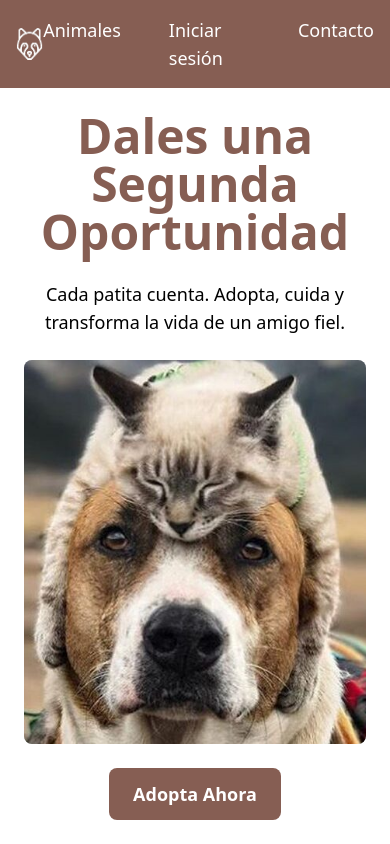
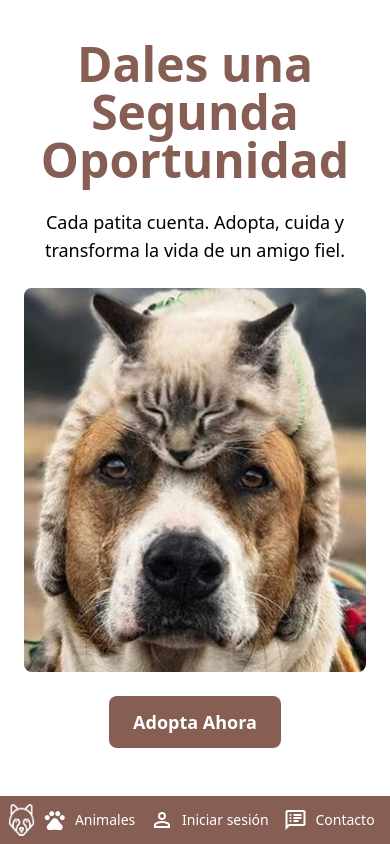
Before and after one commit to DamianMontoya/adoptame-html-css, a plain HTML site: page index.html in a window 390 px wide. Drawn offline with nearby package versions, Linux system fonts and the light colour scheme.

Commit message:
Enhance navigation bar with responsive design and icon integration

```diff
--- a/index.html
+++ b/index.html
@@ -5,25 +5,41 @@
   <meta name="viewport" content="width=device-width, initial-scale=1.0">
   <title>Hogar de Patitas - Adopta y cambia una vida</title>
   <script src="https://cdn.tailwindcss.com"></script>
+  <link href="https://fonts.googleapis.com/css2?family=Material+Symbols+Outlined" rel="stylesheet">
 </head>
 <body class="min-h-screen bg-white text-black flex flex-col">
   <!-- Menú -->
-  <nav class="bg-[#865E53] text-white p-4 flex justify-between items-center">
-    <div class="flex items-center space-x-10">
+  <nav class="bg-[#865E53] text-white p-2 sm:p-4 flex justify-between items-center fixed bottom-0 w-full sm:static sm:flex sm:justify-between">
+    <div class="flex items-center space-x-4">
       <a href="index.html">
         <img src="assets/logo_white_no_background.png" alt="Logo" class="h-8 lg:h-12" />
       </a>
-      <h1 class="text-lg font-bold hidden md:block">VIDA CON PATITAS</h1>
+      <h1 class="text-sm sm:text-base md:text-lg font-bold hidden md:block">VIDA CON PATITAS</h1>
     </div>
-    <ul class="flex space-x-12">
-      <li><a href="animal-list.html" class="text-lg">Animales</a></li>
-      <li><a href="login.html" class="text-lg">Iniciar sesión</a></li>
-      <li><a href="contact.html" class="text-lg">Contacto</a></li>
+    <ul class="flex justify-around w-full sm:w-auto sm:space-x-12">
+      <li class="flex items-center">
+        <a href="animal-list.html" class="text-sm lg:text-lg flex items-center">
+          <span class="material-symbols-outlined mr-2 lg:mr-4">pets</span>
+          Animales
+        </a>
+      </li>
+      <li class="flex items-center">
+        <a href="login.html" class="text-sm lg:text-lg flex items-center">
+          <span class="material-symbols-outlined mr-2 lg:mr-4">person</span>
+          Iniciar sesión
+        </a>
+      </li>
+      <li class="flex items-center">
+        <a href="contact.html" class="text-sm lg:text-lg flex items-center">
+          <span class="material-symbols-outlined mr-2 lg:mr-4">speaker_notes</span>
+          Contacto
+        </a>
+      </li>
     </ul>
   </nav>
 
   <!-- Contenido principal -->
-  <div class="flex-grow flex flex-col items-center justify-center text-center p-6">
+  <div class="flex-grow flex flex-col items-center justify-center text-center p-6 pb-14 sm:pb-0 mt-0 pt-0 ">
     <header class="max-w-2xl">
       <h1 class="text-5xl font-extrabold text-[#865E53]">Dales una Segunda Oportunidad</h1>
       <p class="text-lg text-black mt-6">
```
